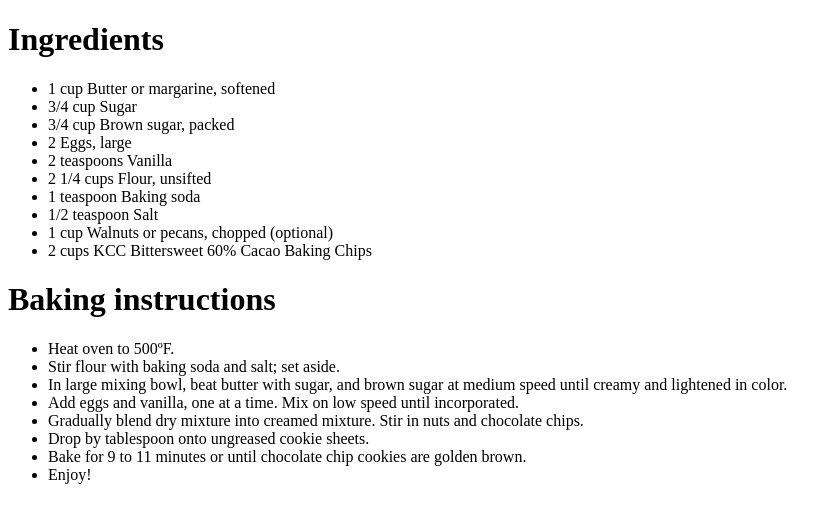
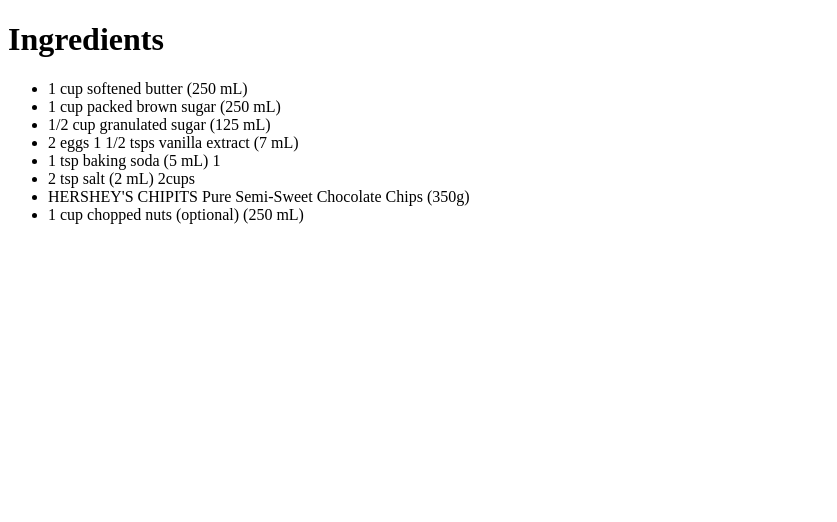
Before and after one commit to krupamaisuira/gitexam, a plain HTML site: page secret-recipe.htm in a window 1280 px wide. Shown: the whole page, without its empty margins (0-837 px from the left). Drawn offline with Linux system fonts and the light colour scheme.

Commit message:
change all the content in secret-recipe file

```diff
--- a/secret-recipe.htm
+++ b/secret-recipe.htm
@@ -4,27 +4,16 @@
 
 <h1>Ingredients</h1>
 <ul>
-<li>1 cup Butter or margarine, softened</li>
-<li>3/4 cup Sugar</li>
-<li>3/4 cup Brown sugar, packed</li>
-<li>2 Eggs, large</li>
-<li>2 teaspoons Vanilla</li>
-<li>2 1/4 cups Flour, unsifted</li>
-<li>1 teaspoon Baking soda</li>
-<li>1/2 teaspoon Salt</li>
-<li>1 cup Walnuts or pecans, chopped (optional)</li>
-<li>2 cups KCC Bittersweet 60% Cacao Baking Chips</li>
-</ul>
-<h1>Baking instructions</h1>
-<ul>
-<li>Heat oven to 500ºF.</li>
-<li>Stir flour with baking soda and salt; set aside.</li>
-<li>In large mixing bowl, beat butter with sugar, and brown sugar at medium speed until creamy and lightened in color.</li>
-<li>Add eggs and vanilla, one at a time. Mix on low speed until incorporated.</li>
-<li>Gradually blend dry mixture into creamed mixture. Stir in nuts and chocolate chips.</li>
-<li>Drop by tablespoon onto ungreased cookie sheets.</li>
-<li>Bake for 9 to 11 minutes or until chocolate chip cookies are golden brown.</li>
-<li>Enjoy!</li>
+<li>1 cup softened butter (250 mL) </li>
+<li>1 cup packed brown sugar (250 mL)</li>
+<li>1/2 cup granulated sugar (125 mL)</li>
+<li>2 eggs 1 1/2 tsps vanilla extract (7 mL) </li>
+<li>1 tsp baking soda (5 mL) 1 </li>
+<li>2 tsp salt (2 mL) 2cups </li>
+<li>HERSHEY'S CHIPITS Pure Semi-Sweet Chocolate Chips
+(350g)  </li>
+<li>1 cup chopped nuts (optional) (250 mL)</li>
+
 </ul>
 
 </body>
```
